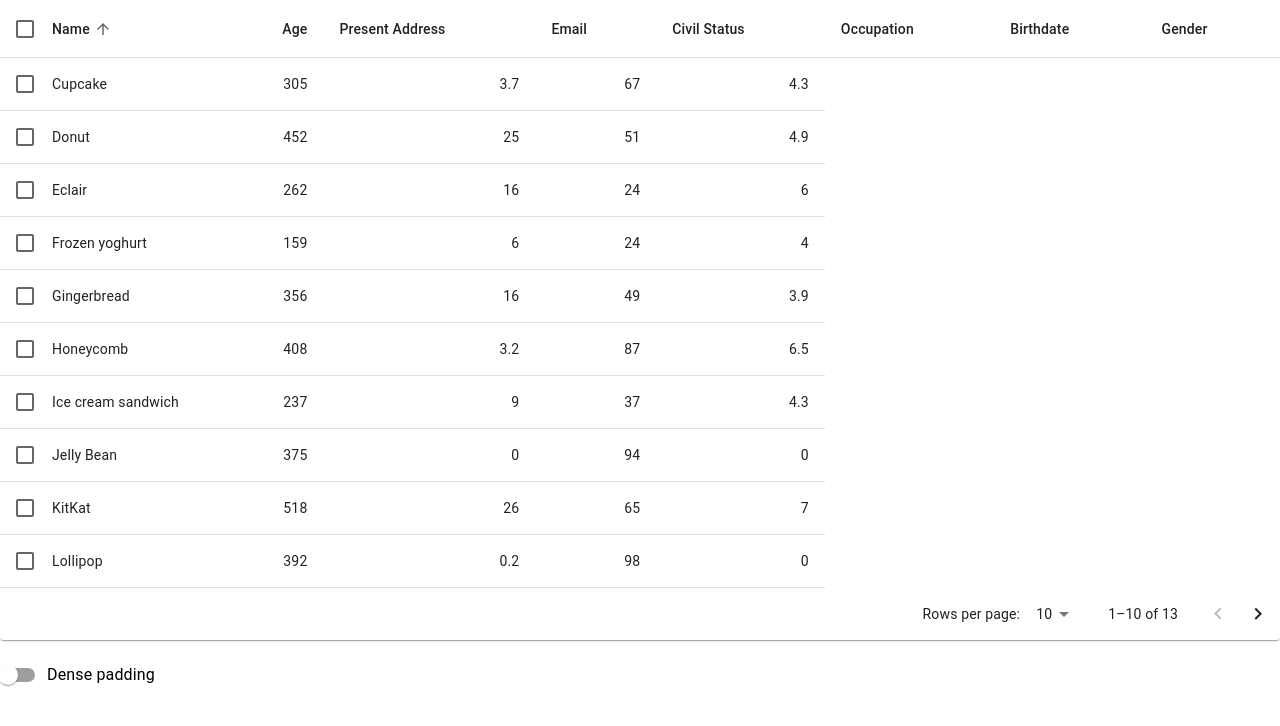
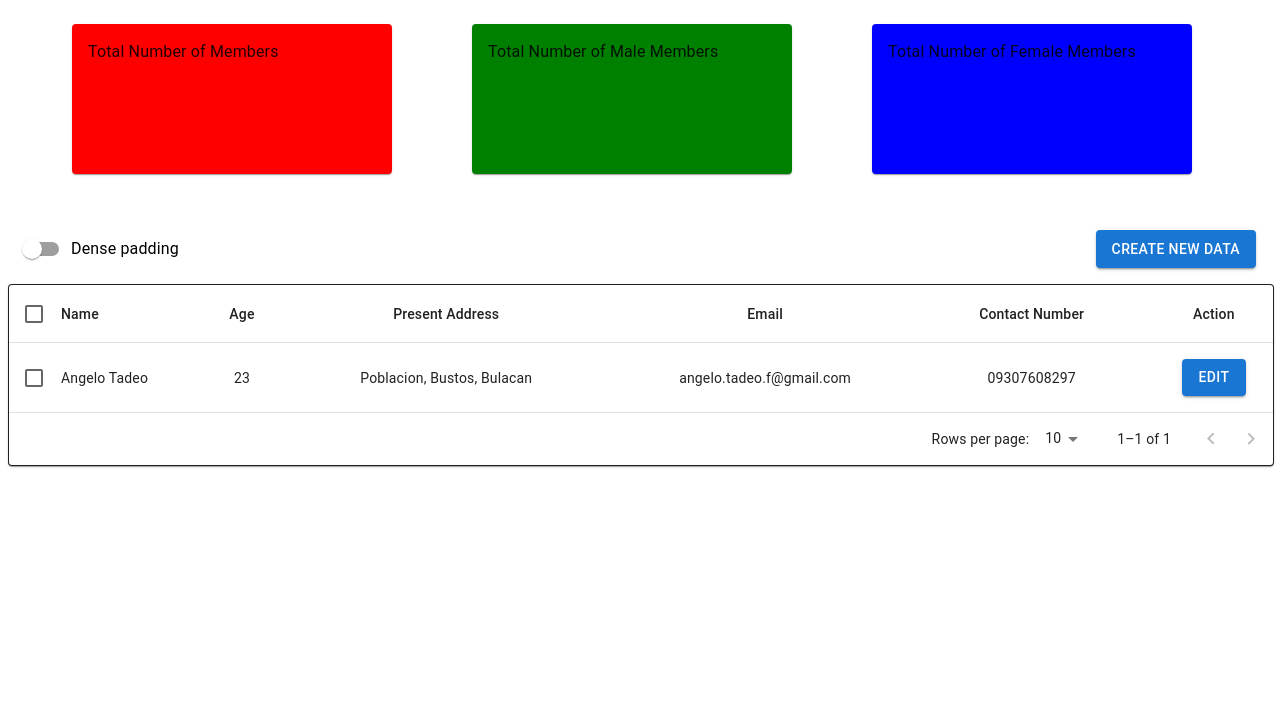
Before and after one commit to Geloiski/Demo, a React (Create React App) app: page /dashboard in a window 1280 px wide. Shown: the top 726 px of the page. Built offline with nearby package versions, Linux system fonts and the light colour scheme.

Commit message:
Adding Create

```diff
--- a/package.json
+++ b/package.json
@@ -6,14 +6,18 @@
     "@emotion/react": "^11.10.8",
     "@emotion/styled": "^11.10.8",
     "@mui/icons-material": "^5.11.16",
+    "@mui/lab": "^5.0.0-alpha.129",
     "@mui/material": "^5.12.3",
     "@mui/styled-engine-sc": "^5.12.0",
+    "@mui/x-date-pickers": "^6.3.1",
     "@testing-library/jest-dom": "^5.16.5",
     "@testing-library/react": "^13.4.0",
     "@testing-library/user-event": "^13.5.0",
+    "dayjs": "^1.11.7",
     "firebase": "^9.21.0",
     "react": "^18.2.0",
     "react-dom": "^18.2.0",
+    "react-router-dom": "^6.11.1",
     "react-scripts": "5.0.1",
     "styled-components": "^5.3.10",
     "web-vitals": "^2.1.4"
--- a/src/App.js
+++ b/src/App.js
@@ -1,13 +1,35 @@
-import { React } from 'react';
-import { Box } from '@mui/material';
+import React, { useState } from 'react';
+import { Navigate, Route, Routes } from "react-router-dom";
+import { Backdrop, Box, CircularProgress } from "@mui/material";
 import Main from './pages/Main';
+import Create from './pages/Create'
+import Edit from './pages/Edit'
+import NotFound from './pages/NotFound'
 
 function App() {
-  return (
-    <Box>
-      <Main />
-    </Box>
-  );
+  const [isLoading, setIsLoading] = useState(false);
+  if (isLoading === true) {
+    return (
+      <Box style={{
+        display: 'flex',
+        alignItems: 'center',
+        justifyContent: 'center',
+        height: '100vh',
+      }}>
+        <CircularProgress color="secondary" size={100} />
+      </Box>
+    )
+  } else {
+    return (
+      <Routes>
+        <Route path='/' element={<Navigate to='/dashboard' />} />
+        <Route path='dashboard' element={<Main />} />
+        <Route path='create' element={<Create />} />
+        <Route path='edit' element={<Edit />} />
+        <Route path='error404' element={<NotFound />} />
+      </Routes>
+    );
+  }
 }
 
 export default App;
--- a/src/index.js
+++ b/src/index.js
@@ -1,13 +1,16 @@
 import React from 'react';
 import ReactDOM from 'react-dom/client';
 import './index.css';
+import { BrowserRouter as Router } from "react-router-dom";
 import App from './App';
 import reportWebVitals from './reportWebVitals';
 
 const root = ReactDOM.createRoot(document.getElementById('root'));
 root.render(
   <React.StrictMode>
-    <App />
+    <Router>
+      <App />
+    </Router>
   </React.StrictMode>
 );
 
--- a/src/pages/Main.js
+++ b/src/pages/Main.js
@@ -1,51 +1,35 @@
 import * as React from 'react';
-import PropTypes from 'prop-types';
-import { alpha } from '@mui/material/styles';
-import Box from '@mui/material/Box';
-import Table from '@mui/material/Table';
-import TableBody from '@mui/material/TableBody';
-import TableCell from '@mui/material/TableCell';
-import TableContainer from '@mui/material/TableContainer';
-import TableHead from '@mui/material/TableHead';
-import TablePagination from '@mui/material/TablePagination';
-import TableRow from '@mui/material/TableRow';
-import TableSortLabel from '@mui/material/TableSortLabel';
-import Toolbar from '@mui/material/Toolbar';
-import Typography from '@mui/material/Typography';
-import Paper from '@mui/material/Paper';
-import Checkbox from '@mui/material/Checkbox';
-import IconButton from '@mui/material/IconButton';
-import Tooltip from '@mui/material/Tooltip';
-import FormControlLabel from '@mui/material/FormControlLabel';
-import Switch from '@mui/material/Switch';
-import DeleteIcon from '@mui/icons-material/Delete';
-import FilterListIcon from '@mui/icons-material/FilterList';
+import {
+    Box,
+    Table,
+    TableBody,
+    TableCell,
+    TableContainer,
+    TableHead,
+    TablePagination,
+    TableRow,
+    TableSortLabel,
+    Paper,
+    Checkbox,
+    FormControlLabel,
+    Switch,
+    Button,
+    Grid, Card, Typography
+} from '@mui/material';
 import { visuallyHidden } from '@mui/utils';
 
-function createData(name, calories, fat, carbs, protein) {
+function createData(name, age, address, email, mobileNum) {
     return {
         name,
-        calories,
-        fat,
-        carbs,
-        protein,
+        age,
+        address,
+        email,
+        mobileNum
     };
 }
 
 const rows = [
-    createData('Cupcake', 305, 3.7, 67, 4.3),
-    createData('Donut', 452, 25.0, 51, 4.9),
-    createData('Eclair', 262, 16.0, 24, 6.0),
-    createData('Frozen yoghurt', 159, 6.0, 24, 4.0),
-    createData('Gingerbread', 356, 16.0, 49, 3.9),
-    createData('Honeycomb', 408, 3.2, 87, 6.5),
-    createData('Ice cream sandwich', 237, 9.0, 37, 4.3),
-    createData('Jelly Bean', 375, 0.0, 94, 0.0),
-    createData('KitKat', 518, 26.0, 65, 7.0),
-    createData('Lollipop', 392, 0.2, 98, 0.0),
-    createData('Marshmallow', 318, 0, 81, 2.0),
-    createData('Nougat', 360, 19.0, 9, 37.0),
-    createData('Oreo', 437, 18.0, 63, 4.0),
+    createData('Angelo Tadeo', 23, 'Poblacion, Bustos, Bulacan', 'angelo.tadeo.f@gmail.com', '09307608297'),
 ];
 
 function descendingComparator(a, b, orderBy) {
@@ -64,10 +48,6 @@ function getComparator(order, orderBy) {
         : (a, b) => -descendingComparator(a, b, orderBy);
 }
 
-// Since 2020 all major browsers ensure sort stability with Array.prototype.sort().
-// stableSort() brings sort stability to non-modern browsers (notably IE11). If you
-// only support modern browsers you can replace stableSort(exampleArray, exampleComparator)
-// with exampleArray.slice().sort(exampleComparator)
 function stableSort(array, comparator) {
     const stabilizedThis = array.map((el, index) => [el, index]);
     stabilizedThis.sort((a, b) => {
@@ -106,28 +86,10 @@ const headCells = [
         label: 'Email',
     },
     {
-        id: 'status',
+        id: 'mobileNum',
         numeric: false,
         disablePadding: false,
-        label: 'Civil Status',
-    },
-    {
-        id: 'occupation',
-        numeric: false,
-        disablePadding: false,
-        label: 'Occupation',
-    },
-    {
-        id: 'Birthdate',
-        numeric: false,
-        disablePadding: false,
-        label: 'Birthdate',
-    },
-    {
-        id: 'gender',
-        numeric: false,
-        disablePadding: false,
-        label: 'Gender',
+        label: 'Contact Number',
     },
 ];
 
@@ -155,12 +117,13 @@ function EnhancedTableHead(props) {
                 {headCells.map((headCell) => (
                     <TableCell
                         key={headCell.id}
-                        align={headCell.numeric ? 'right' : 'left'}
+                        align={headCell.id === 'name' ? 'left' : 'center'}
                         padding={headCell.disablePadding ? 'none' : 'normal'}
                         sortDirection={orderBy === headCell.id ? order : false}
                     >
                         <TableSortLabel
-                            active={orderBy === headCell.id}
+                            hideSortIcon={headCell.id === 'name' ? false : true}
+                            active={orderBy === (headCell.id === 'name')}
                             direction={orderBy === headCell.id ? order : 'asc'}
                             onClick={createSortHandler(headCell.id)}
                         >
@@ -173,6 +136,9 @@ function EnhancedTableHead(props) {
                         </TableSortLabel>
                     </TableCell>
                 ))}
+                <TableCell align='center'>
+                    Action
+                </TableCell>
             </TableRow>
         </TableHead>
     );
@@ -251,7 +217,27 @@ function Main() {
 
     return (
         <Box sx={{ width: '100%' }}>
-            <Paper sx={{ width: '100%', mb: 2 }}>
+            <Box sx={{ padding: 1 }}>
+                <Grid container spacing={2} sx={{ display: 'flex', justifyContent: 'space-evenly', mt: 2 }}>
+                    <Card component={Grid} item xs={3} sx={{ height: '150px', backgroundColor: 'red' }}>
+                        <Typography>Total Number of Members</Typography>
+                    </Card>
+                    <Card component={Grid} item xs={3} sx={{ height: '150px', backgroundColor: 'green' }}>
+                        <Typography>Total Number of Male Members</Typography>
+                    </Card>
+                    <Card component={Grid} item xs={3} sx={{ height: '150px', backgroundColor: 'blue' }}>
+                        <Typography>Total Number of Female Members</Typography>
+                    </Card>
+                </Grid>
+                <Box sx={{ display: 'flex', flexDirection: 'row', padding: 2, mt: 5 }}>
+                    <FormControlLabel
+                        control={<Switch checked={dense} onChange={handleChangeDense} />}
+                        label="Dense padding"
+                    />
+                    <Box sx={{ flexGrow: 1 }} />
+                    <Button variant='contained'>Create New Data</Button>
+                </Box>
+                <Paper sx={{ width: '100%', mb: 2, border: 1 }}>
                     <TableContainer>
                         <Table
                             sx={{ minWidth: 1280 }}
@@ -299,10 +285,13 @@ function Main() {
                                             >
                                                 {row.name}
                                             </TableCell>
-                                        <TableCell align="right">{row.calories}</TableCell>
-                                        <TableCell align="right">{row.fat}</TableCell>
-                                        <TableCell align="right">{row.carbs}</TableCell>
-                                        <TableCell align="right">{row.protein}</TableCell>
+                                            <TableCell align="center">{row.age}</TableCell>
+                                            <TableCell align="center">{row.address}</TableCell>
+                                            <TableCell align="center">{row.email}</TableCell>
+                                            <TableCell align="center">{row.mobileNum}</TableCell>
+                                            <TableCell align="center">
+                                                <Button variant="contained" size={dense ? 'small' : 'medium'} onClick={() => handleClick(row.id)}>Edit</Button>
+                                            </TableCell>
                                         </TableRow>
                                     );
                                 })}
@@ -328,10 +317,7 @@ function Main() {
                         onRowsPerPageChange={handleChangeRowsPerPage}
                     />
                 </Paper>
-            <FormControlLabel
-                control={<Switch checked={dense} onChange={handleChangeDense} />}
-                label="Dense padding"
-            />
+            </Box>
         </Box>
     );
 }
```
Also changed, not shown: src/pages/Create.js (+116 -3 lines), src/pages/Delete.js (deleted, +0 -9 lines), src/stylesheet/Main.css (deleted, +0 -31 lines), src/1.jpg (added), 1 other file (tests, documents, lock files or other folders). Lines whose indentation alone changed are shown as unchanged.
